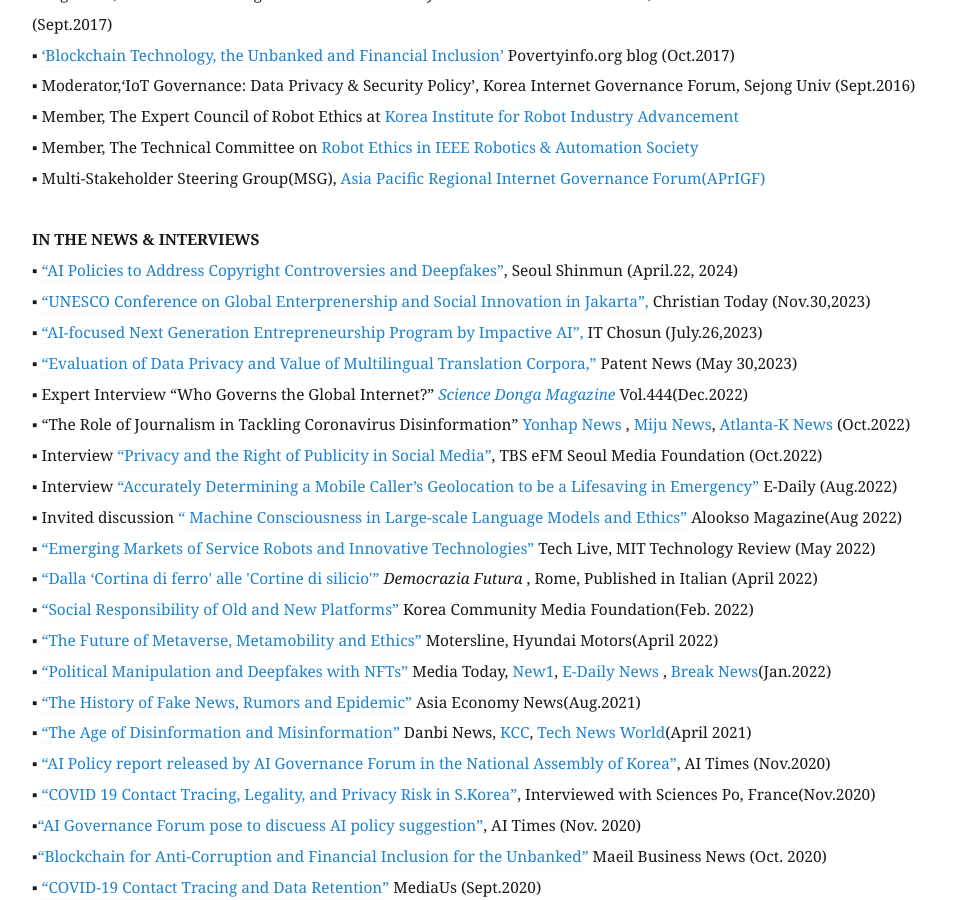
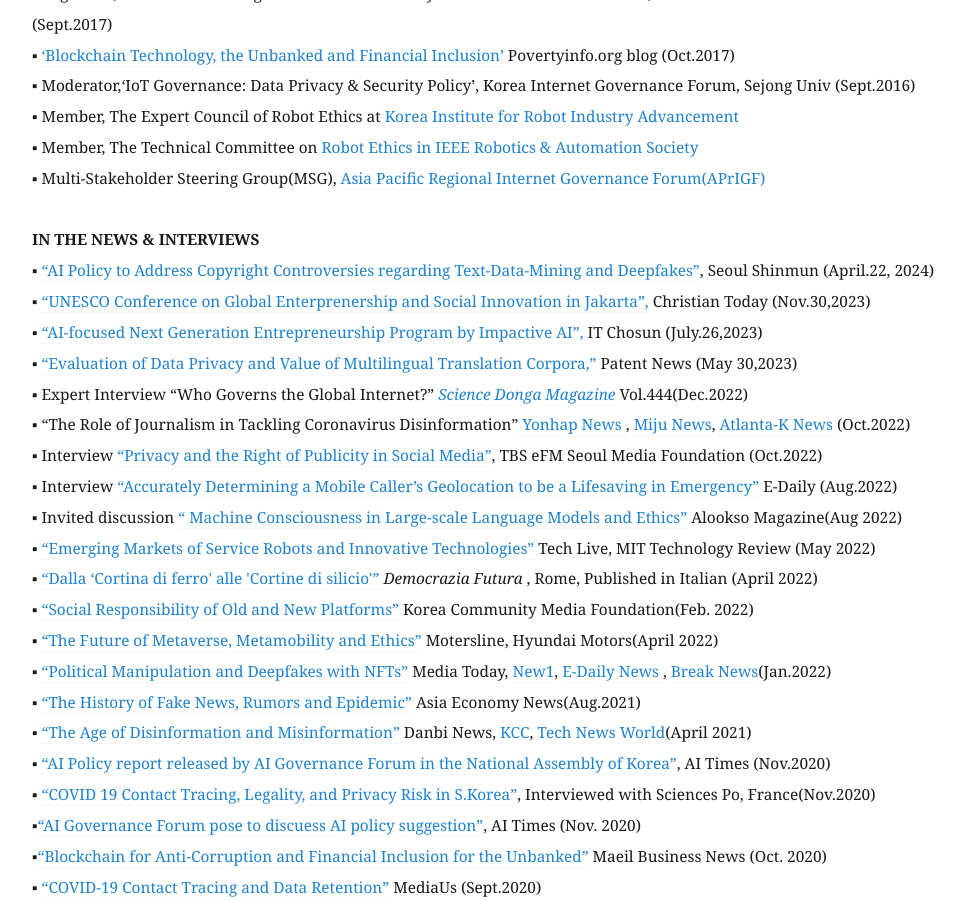
Before and after one commit to eunchangchoi/eunchangchoi.github.io, a Jekyll site: the page built from index.md, in a window 1280 px wide and 900 px high, scrolled down 9360 px. Shown: the whole window, without its empty margins (68-1033 px from the left). Built offline with Jekyll 4.4.1, drawn with Linux system fonts in a browser that asks for light colours.

Commit message:
Update index.md

```diff
--- a/index.md
+++ b/index.md
@@ -205,7 +205,7 @@
 ▪ Multi-Stakeholder Steering Group(MSG), <a href="https://ap.rigf.asia/"> Asia Pacific Regional Internet Governance Forum(APrIGF)</a> <br>
   <br>
  <strong> IN THE NEWS & INTERVIEWS</strong> <br>
-▪ <a href="https://www.seoul.co.kr/news/editOpinion/opinion/issue-korea/2024/04/22/20240422025001">“AI Policies to Address Copyright Controversies and Deepfakes”</a>, Seoul Shinmun (April.22, 2024) <br>
+▪ <a href="https://www.seoul.co.kr/news/editOpinion/opinion/issue-korea/2024/04/22/20240422025001">“AI Policy to Address Copyright Controversies regarding Text-Data-Mining and Deepfakes”</a>, Seoul Shinmun (April.22, 2024) <br>
 ▪  <a href="https://www.christiantoday.co.kr/news/358424"> “UNESCO Conference on Global Enterprenership and Social Innovation in Jakarta”,</a> Christian Today (Nov.30,2023)<br>
 ▪  <a href="https://it.chosun.com/news/articleView.html?idxno=2023072603892"> “AI-focused Next Generation Entrepreneurship Program by Impactive AI”, </a> IT Chosun (July.26,2023) <br>
 ▪  <a href="https://www.etnews.com/20230531000207"> “Evaluation of Data Privacy and Value of Multilingual Translation Corpora,”</a> Patent News (May 30,2023) <br>
```
